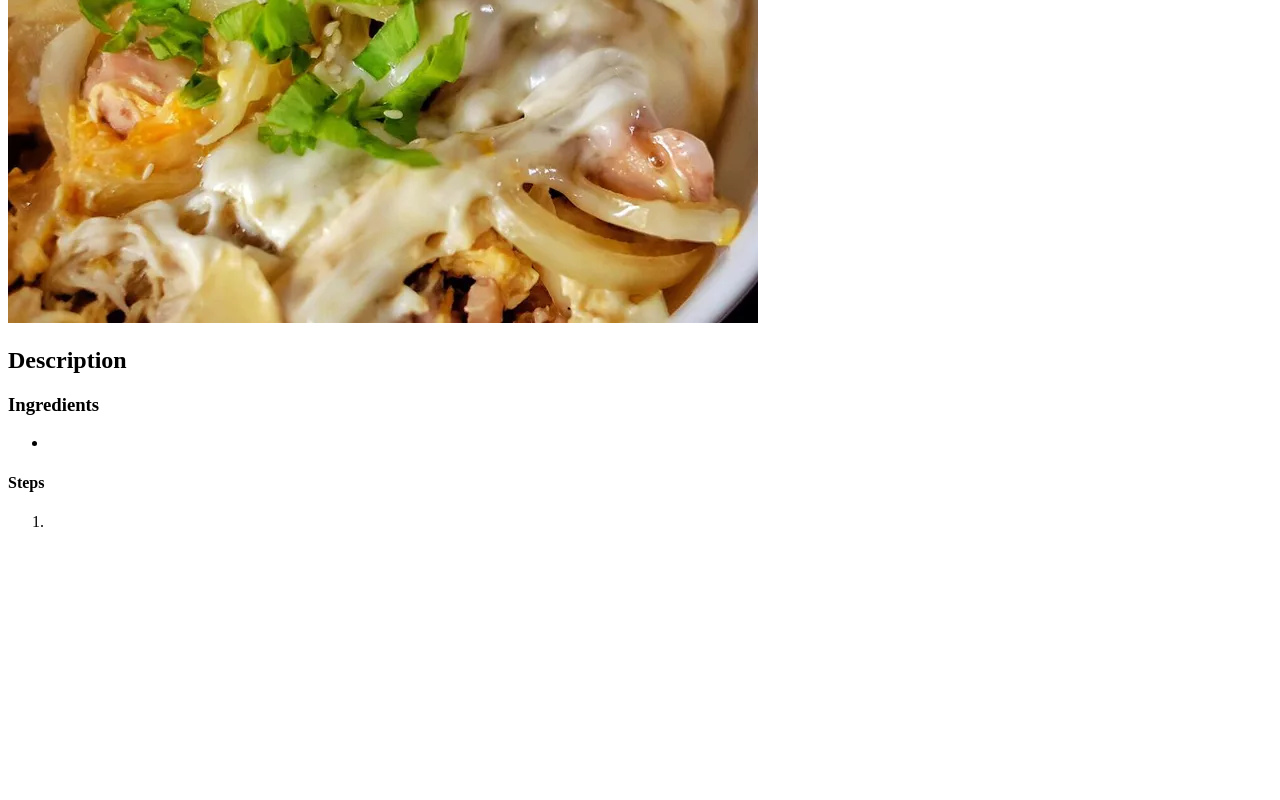
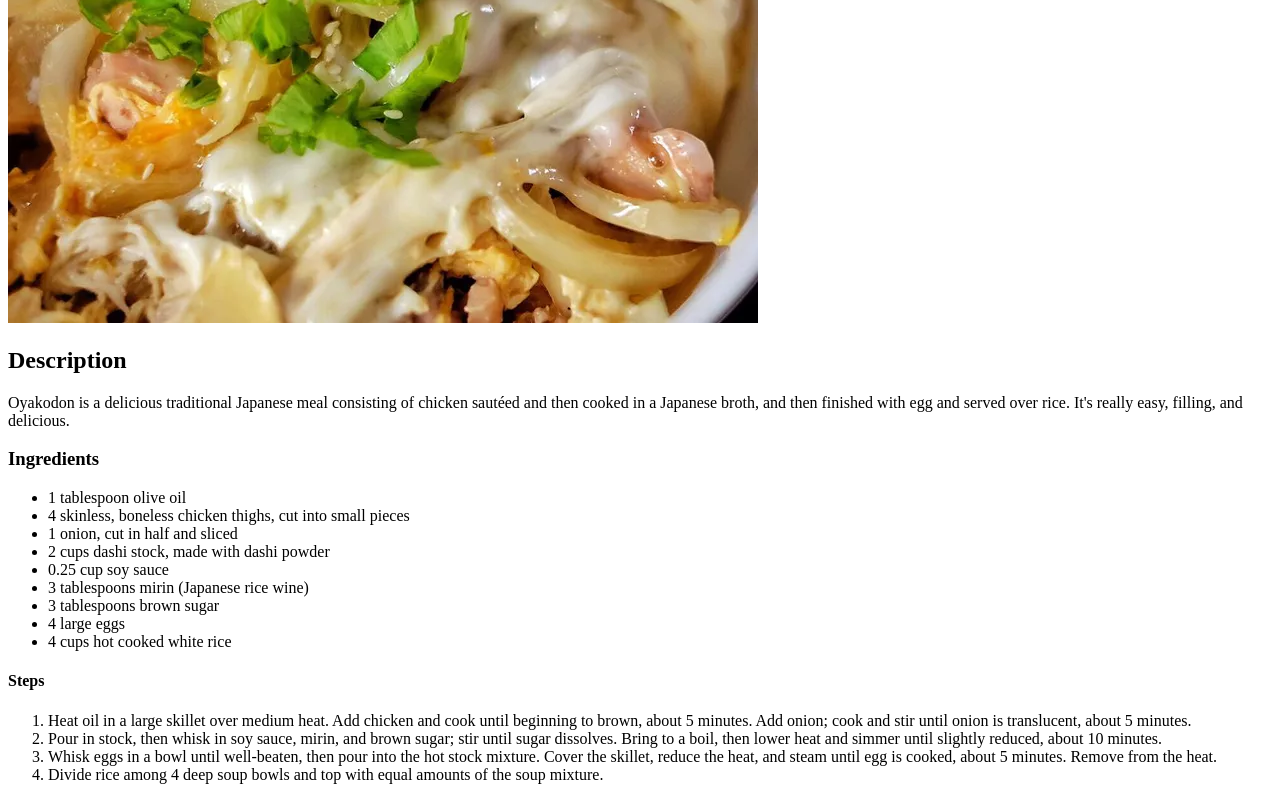
Before and after one commit to Pradheon/odin-recipes, a plain HTML site: page recipes/oyakodon.html in a window 1280 px wide. Shown: the part 320-1120 px from the top of the page. Before the commit the page ends 867 px from the top, so only its background shows below. Drawn offline with Linux system fonts and the light colour scheme; files whose address does not match are found by name.

Commit message:
Add description, ingredients, and steps.

```diff
--- a/recipes/oyakodon.html
+++ b/recipes/oyakodon.html
@@ -10,14 +10,25 @@
     <h1>Oyakodon</h1>
     <img src="./images/oyakodon.jpg" alt="Oyakodon">
     <h2>Description</h2>
-    <p></p>
+    <p>Oyakodon is a delicious traditional Japanese meal consisting of chicken sautéed and then cooked in a Japanese broth, and then finished with egg and served over rice. It's really easy, filling, and delicious.</p>
     <h3>Ingredients</h3>
     <ul>
-        <li></li>
+        <li>1 tablespoon olive oil</li>
+        <li>4 skinless, boneless chicken thighs, cut into small pieces</li>
+        <li>1 onion, cut in half and sliced</li>
+        <li>2 cups dashi stock, made with dashi powder</li>
+        <li>0.25 cup soy sauce</li>
+        <li>3 tablespoons mirin (Japanese rice wine)</li>
+        <li>3 tablespoons brown sugar</li>
+        <li>4 large eggs</li>
+        <li>4 cups hot cooked white rice</li>
     </ul>
     <h4>Steps</h4>
     <ol>
-        <li></li>
+        <li>Heat oil in a large skillet over medium heat. Add chicken and cook until beginning to brown, about 5 minutes. Add onion; cook and stir until onion is translucent, about 5 minutes.</li>
+        <li>Pour in stock, then whisk in soy sauce, mirin, and brown sugar; stir until sugar dissolves. Bring to a boil, then lower heat and simmer until slightly reduced, about 10 minutes.</li>
+        <li> Whisk eggs in a bowl until well-beaten, then pour into the hot stock mixture. Cover the skillet, reduce the heat, and steam until egg is cooked, about 5 minutes. Remove from the heat.</li>
+        <li> Divide rice among 4 deep soup bowls and top with equal amounts of the soup mixture.</li>
     </ol>
 </body>
 </html>
```
